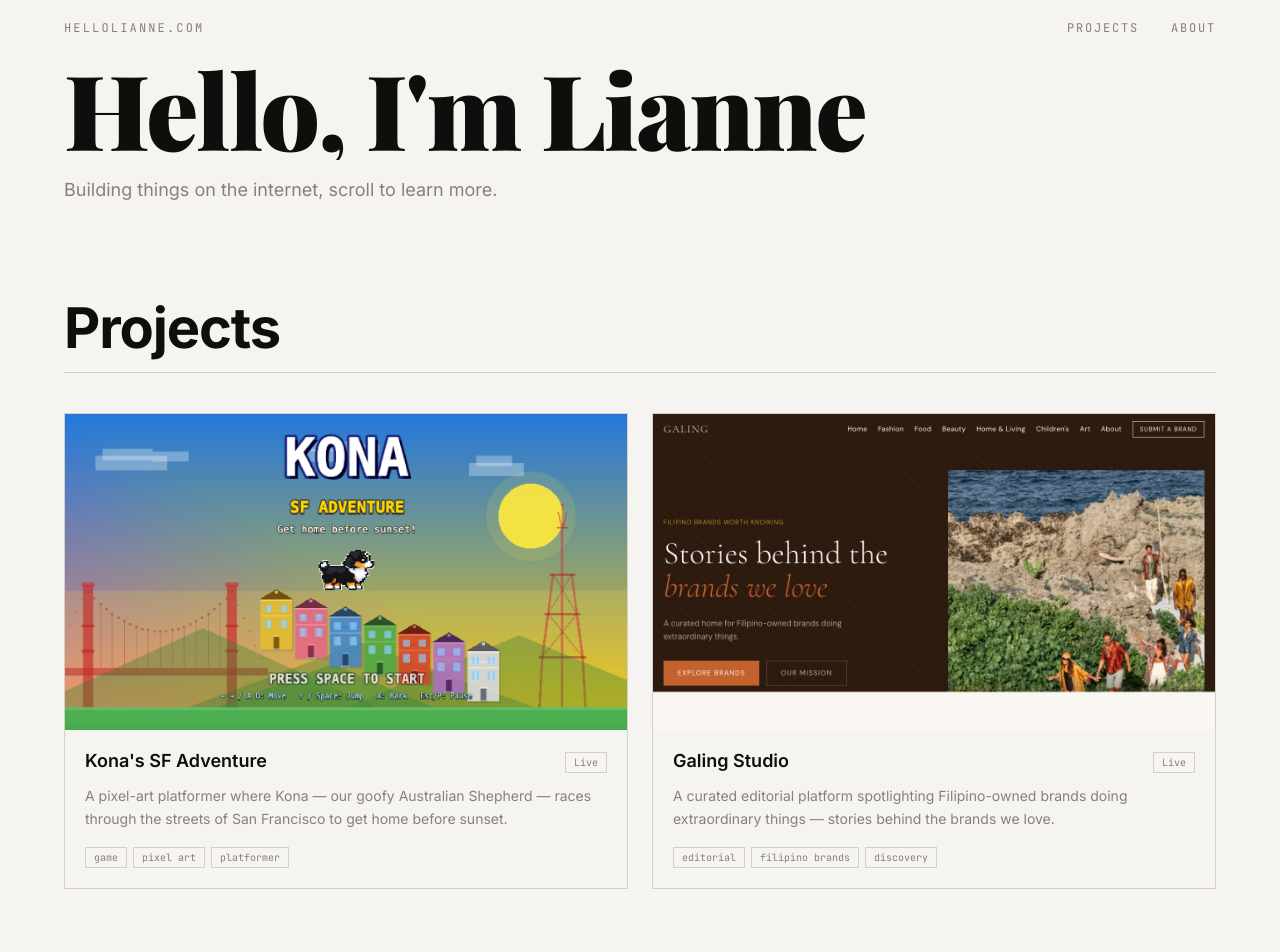
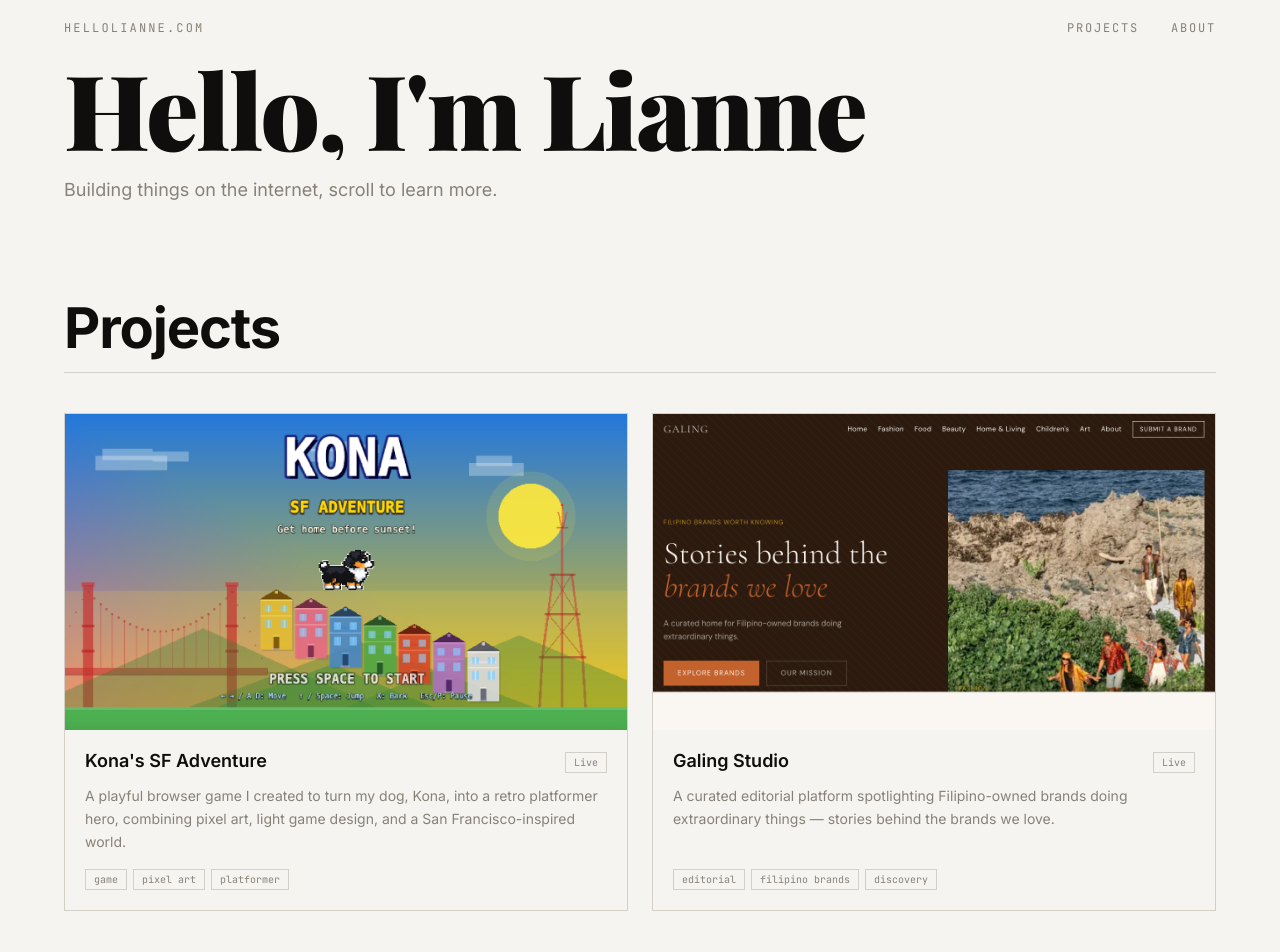
Before and after one commit to ldr2125/hellolianne.com, a Next.js app: page / in a window 1280 px wide. Shown: the top 952 px of the page. Built offline with nearby package versions, Linux system fonts and the light colour scheme.

Commit message:
Update Kona's SF Adventure description

```diff
--- a/src/data/projects.ts
+++ b/src/data/projects.ts
@@ -11,7 +11,7 @@ export const projects: Project[] = [
   {
     name: "Kona's SF Adventure",
     description:
-      "A pixel-art platformer where Kona — our goofy Australian Shepherd — races through the streets of San Francisco to get home before sunset.",
+      "A playful browser game I created to turn my dog, Kona, into a retro platformer hero, combining pixel art, light game design, and a San Francisco-inspired world.",
     url: "/games/konas-sf-adventure",
     tags: ["game", "pixel art", "platformer"],
     status: "live",
```
